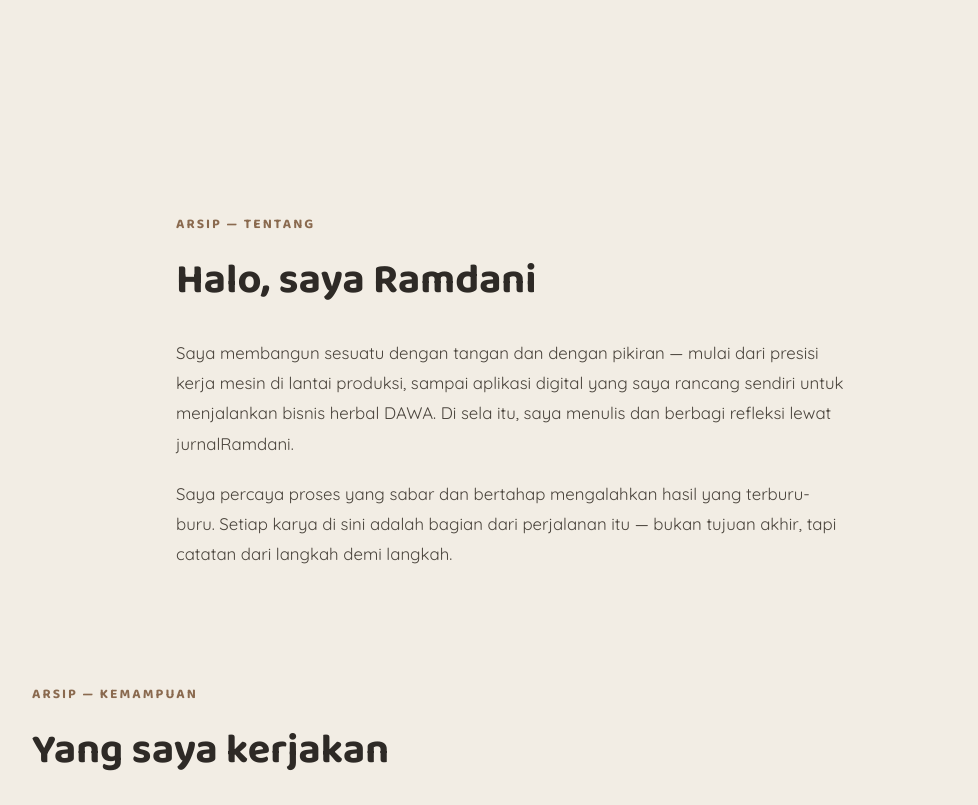
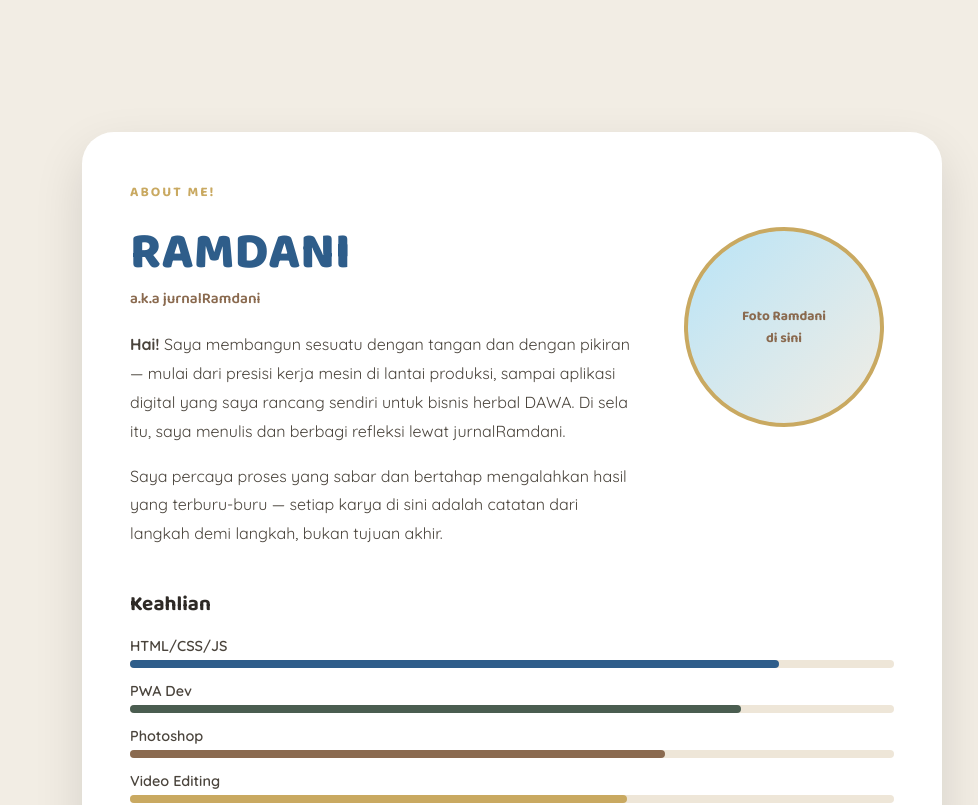
Before and after one commit to ramdani1202/Ramdani, a React (Vite) app: page / in a window 1280 px wide. Shown: the part 3580-4385 px from the top of the page, without its empty margins (128-1106 px from the left). Built offline with nearby package versions, Linux system fonts and the light colour scheme.

Commit message:
Update About.jsx

```diff
--- a/src/components/About.jsx
+++ b/src/components/About.jsx
@@ -1,58 +1,152 @@
 import React from 'react';
 import AboutIntro from './AboutIntro.jsx';
 
+const softwareSkills = [
+  { name: 'HTML/CSS/JS', level: 85, color: '#2E5D8A' },
+  { name: 'PWA Dev', level: 80, color: '#4A5D50' },
+  { name: 'Photoshop', level: 70, color: '#8A6A4F' },
+  { name: 'Video Editing', level: 65, color: '#C9A961' },
+];
+
 export default function About() {
   return (
-    <section style={{ background: '#F2EDE4' }}>
+    <section style={{ background: '#F2EDE4', paddingBottom: '4rem' }}>
       <AboutIntro />
-      <div style={{ maxWidth: 720, margin: '0 auto', padding: '2rem 1.5rem 5rem' }}>
+
+      <div style={{ maxWidth: 900, margin: '-3rem auto 0', padding: '0 1.25rem', position: 'relative', zIndex: 10 }}>
+        <div
+          style={{
+            background: '#FFFFFF',
+            borderRadius: '2rem',
+            padding: 'clamp(1.5rem, 4vw, 3rem)',
+            boxShadow: '0 20px 50px rgba(0,0,0,0.12)',
+          }}
+        >
           <span
             style={{
               fontFamily: "'Baloo 2', sans-serif",
               fontWeight: 700,
               fontSize: '0.85rem',
               letterSpacing: '2px',
-            color: '#8A6A4F',
+              color: '#C9A961',
               textTransform: 'uppercase',
             }}
           >
-          Arsip — Tentang
+            About Me!
           </span>
-        <h2
+
+          <div
+            style={{
+              display: 'flex',
+              flexWrap: 'wrap',
+              gap: '2rem',
+              marginTop: '1.5rem',
+              alignItems: 'flex-start',
+            }}
+          >
+            <div style={{ flex: '1 1 320px', minWidth: 260 }}>
+              <h1
+                style={{
+                  fontFamily: "'Baloo 2', sans-serif",
+                  fontWeight: 800,
+                  fontSize: 'clamp(2rem, 6vw, 3.2rem)',
+                  color: '#2E5D8A',
+                  margin: 0,
+                  lineHeight: 1.05,
+                }}
+              >
+                RAMDANI
+              </h1>
+              <p
+                style={{
+                  fontFamily: "'Baloo 2', sans-serif",
+                  fontWeight: 600,
+                  fontSize: '0.95rem',
+                  color: '#8A6A4F',
+                  margin: '0.4rem 0 1.2rem',
+                }}
+              >
+                a.k.a jurnalRamdani
+              </p>
+              <p style={{ fontSize: '1rem', lineHeight: 1.8, color: '#4A443C', marginBottom: '1rem' }}>
+                <strong>Hai!</strong> Saya membangun sesuatu dengan tangan dan
+                dengan pikiran — mulai dari presisi kerja mesin di lantai
+                produksi, sampai aplikasi digital yang saya rancang sendiri
+                untuk bisnis herbal DAWA. Di sela itu, saya menulis dan
+                berbagi refleksi lewat jurnalRamdani.
+              </p>
+              <p style={{ fontSize: '1rem', lineHeight: 1.8, color: '#4A443C' }}>
+                Saya percaya proses yang sabar dan bertahap mengalahkan hasil
+                yang terburu-buru — setiap karya di sini adalah catatan dari
+                langkah demi langkah, bukan tujuan akhir.
+              </p>
+            </div>
+
+            <div style={{ flex: '0 1 220px', display: 'flex', flexDirection: 'column', alignItems: 'center', gap: '1rem' }}>
+              <div
+                style={{
+                  width: 200,
+                  height: 200,
+                  borderRadius: '50%',
+                  background: 'linear-gradient(135deg, #B9E4F7, #F2EDE4)',
+                  border: '4px solid #C9A961',
+                  display: 'flex',
+                  alignItems: 'center',
+                  justifyContent: 'center',
+                  overflow: 'hidden',
+                }}
+              >
+                <span
                   style={{
                     fontFamily: "'Baloo 2', sans-serif",
                     fontWeight: 700,
-            fontSize: 'clamp(1.8rem, 4vw, 2.6rem)',
-            color: '#2E2A26',
-            margin: '0.75rem 0 1.5rem',
+                    color: '#8A6A4F',
+                    fontSize: '0.85rem',
+                    textAlign: 'center',
+                    padding: '0 1rem',
                   }}
                 >
-          Halo, saya Ramdani
-        </h2>
-        <p
+                  Foto Ramdani
+                  <br />
+                  di sini
+                </span>
+              </div>
+            </div>
+          </div>
+
+          <div style={{ marginTop: '2.5rem' }}>
+            <h3
               style={{
-            fontSize: '1.05rem',
-            lineHeight: 1.8,
-            color: '#4A443C',
-            marginBottom: '1.25rem',
+                fontFamily: "'Baloo 2', sans-serif",
+                fontWeight: 700,
+                fontSize: '1.3rem',
+                color: '#2E2A26',
+                marginBottom: '1rem',
               }}
             >
-          Saya membangun sesuatu dengan tangan dan dengan pikiran — mulai dari
-          presisi kerja mesin di lantai produksi, sampai aplikasi digital
-          yang saya rancang sendiri untuk menjalankan bisnis herbal DAWA.
-          Di sela itu, saya menulis dan berbagi refleksi lewat jurnalRamdani.
-        </p>
-        <p
+              Keahlian
+            </h3>
+            <div style={{ display: 'flex', flexDirection: 'column', gap: '0.9rem' }}>
+              {softwareSkills.map((s) => (
+                <div key={s.name}>
+                  <div style={{ display: 'flex', justifyContent: 'space-between', marginBottom: '0.3rem' }}>
+                    <span style={{ fontSize: '0.9rem', fontWeight: 600, color: '#4A443C' }}>{s.name}</span>
+                  </div>
+                  <div style={{ height: 8, background: '#EEE6D8', borderRadius: 999 }}>
+                    <div
                       style={{
-            fontSize: '1.05rem',
-            lineHeight: 1.8,
-            color: '#4A443C',
+                        height: '100%',
+                        width: `${s.level}%`,
+                        background: s.color,
+                        borderRadius: 999,
                       }}
-        >
-          Saya percaya proses yang sabar dan bertahap mengalahkan hasil yang
-          terburu-buru. Setiap karya di sini adalah bagian dari perjalanan
-          itu — bukan tujuan akhir, tapi catatan dari langkah demi langkah.
-        </p>
+                    />
+                  </div>
+                </div>
+              ))}
+            </div>
+          </div>
+        </div>
       </div>
     </section>
   );
```
Lines whose indentation alone changed are shown as unchanged.
